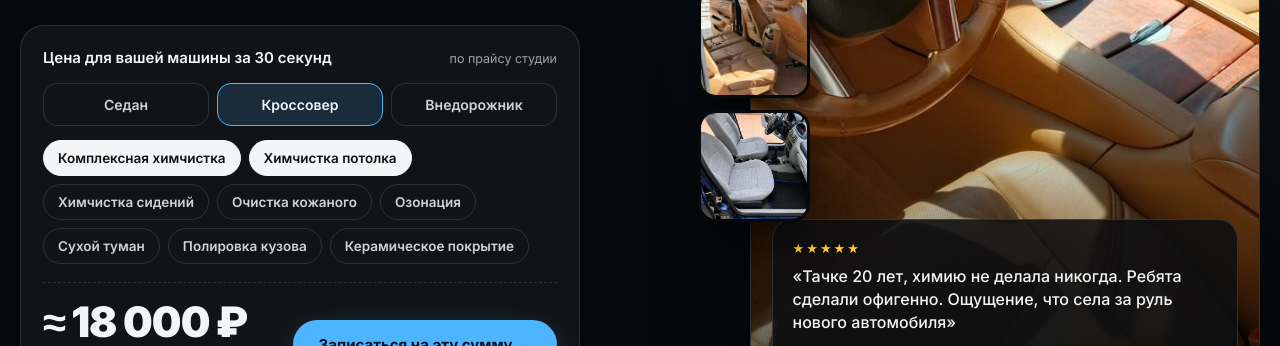
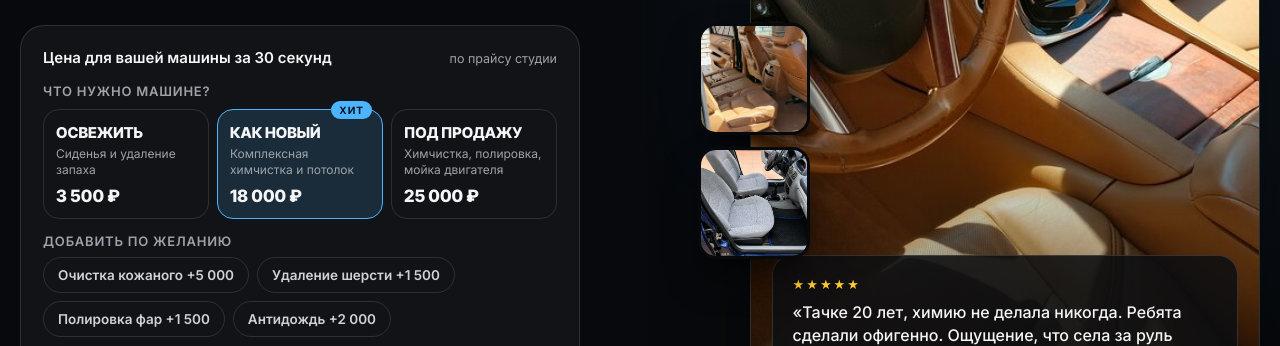
Before and after one commit to denis-sites/blesk-mobil, a plain HTML site: page index.html in a window 1280 px wide. Shown: the part 444-790 px from the top of the page. Drawn offline with Linux system fonts and the light colour scheme.

Commit message:
Прайс вкладками, калькулятор с готовыми вариантами, галерея без грязных фото
Co-Authored-By: Claude Opus 5.5 <noreply@anthropic.com>

```diff
--- a/index.html
+++ b/index.html
@@ -298,6 +298,28 @@ footer .wrap{display:flex;justify-content:space-between;gap:20px;flex-wrap:wrap}
 .brands{display:flex;flex-wrap:wrap;gap:10px 28px;justify-content:center;margin-top:44px;font:800 22px var(--d);text-transform:uppercase;color:#5d5d5a;letter-spacing:.02em}
 .logo span b{color:var(--acc)}
 .dock{grid-template-columns:1fr 1fr 56px}
+/* Калькулятор: 3 готовых варианта (подсказываем выбор) + пара добавок */
+.qc .q{font:600 13px var(--b);color:var(--dim);letter-spacing:.06em;text-transform:uppercase;margin:4px 0 10px}
+.pk{display:grid;grid-template-columns:repeat(3,1fr);gap:8px}
+.pk button{position:relative;text-align:left;border:1px solid var(--line);background:transparent;color:var(--ink);border-radius:16px;padding:14px 12px 12px;cursor:pointer;transition:.2s;font-family:inherit}
+.pk button b{display:block;font:800 15px/1.2 var(--d);text-transform:uppercase}
+.pk button small{display:block;color:var(--dim);font-size:12px;line-height:1.35;margin-top:4px}
+.pk button span{display:block;font:800 17px var(--d);margin-top:8px}
+.pk button i{position:absolute;top:-9px;right:10px;font:700 10px var(--b);letter-spacing:.1em;text-transform:uppercase;background:var(--acc);color:var(--accInk);border-radius:999px;padding:3px 8px;font-style:normal}
+.pk button.on{border-color:var(--acc);background:var(--accSoft)}
+.xt{margin-top:14px}
+.xt .q{margin-bottom:8px}
+/* Прайс: вкладки по группам, по 4 строки + «весь прайс» */
+.ptabs{display:flex;flex-wrap:wrap;gap:8px;margin-bottom:8px}
+.ptabs button{border:1px solid var(--line);background:transparent;color:#cfd2d6;border-radius:999px;padding:10px 18px;font:600 14px var(--b);cursor:pointer;transition:.2s}
+.ptabs button.on{background:var(--acc);border-color:var(--acc);color:var(--accInk)}
+.price .row.hid{display:none}
+.price.all .row.hid{display:grid}
+.pmore{display:flex;flex-wrap:wrap;gap:12px;align-items:center;justify-content:space-between;margin-top:22px}
+.pmore button{background:none;border:0;color:var(--acc);font:600 15px var(--b);cursor:pointer;padding:0}
+.pmore .hint{color:var(--dim);font-size:14px}
+.pmore .hint a{color:var(--ink);text-decoration:underline;text-underline-offset:3px}
+@media (max-width:640px){.pk{grid-template-columns:1fr}.pk button{display:grid;grid-template-columns:1fr auto;align-items:center;gap:2px 12px;padding:12px 14px}.pk button span{grid-row:1/3;grid-column:2;margin:0}.ptabs button{padding:9px 14px;font-size:13px}}
 /* Пара «было / стало» */
 .pair{display:grid;grid-template-columns:1fr 1fr;gap:12px}
 .pair button{position:relative;border:0;padding:0;border-radius:20px;overflow:hidden;cursor:zoom-in;background:#15171a;aspect-ratio:3/4}
@@ -336,8 +358,9 @@ footer .wrap{display:flex;justify-content:space-between;gap:20px;flex-wrap:wrap}
       <!-- Калькулятор. Цены в скрипте, блок PRICE (все цены с Яндекс Карт) -->
       <div class="qc" id="calc">
         <div class="top"><b>Цена для вашей машины за 30 секунд</b><small>по прайсу студии</small></div>
-        <div class="seg" id="body"><button data-k="0">Седан</button><button data-k="1" class="on">Кроссовер</button><button data-k="2">Внедорожник</button></div>
-        <div class="chips" id="svcs"></div>
+        <div class="q">Что нужно машине?</div>
+        <div class="pk" id="pk"></div>
+        <div class="xt"><div class="q">Добавить по желанию</div><div class="chips" id="svcs"></div></div>
         <div class="res">
           <div><div class="tot" id="tot">0 ₽</div><small>точную цену назовём до начала работ</small></div>
           <a class="btn acc" id="wa" href="#" target="_blank" rel="noopener">Записаться на эту сумму →</a>
@@ -350,7 +373,7 @@ footer .wrap{display:flex;justify-content:space-between;gap:20px;flex-wrap:wrap}
     <div class="vis" data-rv="zoom">
       <div class="ph"><img src="img/p01.jpg" alt="Салон Cadillac после химчистки" fetchpriority="high"></div>
       <div class="tag"><i></i>Работа студии</div>
-      <div class="thumbs"><button data-g="7" aria-label="Открыть фото"><img src="img/p08.jpg" alt="Задний ряд после химчистки"></button><button data-g="3" aria-label="Открыть фото"><img src="img/p04.jpg" alt="Сиденья после химчистки"></button></div>
+      <div class="thumbs"><button data-g="5" aria-label="Открыть фото"><img src="img/p08.jpg" alt="Задний ряд после химчистки"></button><button data-g="2" aria-label="Открыть фото"><img src="img/p04.jpg" alt="Сиденья после химчистки"></button></div>
       <div class="quote"><div class="s">★★★★★</div><p>«Тачке 20 лет, химию не делала никогда. Ребята сделали офигенно. Ощущение, что села за руль нового автомобиля»</p><small>Александра Р. · отзыв на Яндекс Картах</small></div>
     </div>
   </div>
@@ -394,7 +417,7 @@ footer .wrap{display:flex;justify-content:space-between;gap:20px;flex-wrap:wrap}
       <article class="s-card" data-rv><div class="im"><span class="svc-tag">Хит</span><img src="img/p01.jpg" alt="Химчистка салона" loading="lazy"></div><div class="bd">
         <h3>Комплексная химчистка</h3><p>Сиденья, ковры, потолок, пластик и багажник. Салон как новый, запах свежий.</p>
         <div class="pr"><span data-p="Комплексная химчистка салона"></span><a href="#calc">Рассчитать →</a></div></div></article>
-      <article class="s-card" data-rv style="--dl:.08s"><div class="im"><img src="img/p07.jpg" alt="Пятна на сиденье до химчистки" loading="lazy"></div><div class="bd">
+      <article class="s-card" data-rv style="--dl:.08s"><div class="im"><img src="img/p04.jpg" alt="Сиденья после химчистки" loading="lazy"></div><div class="bd">
         <h3>Пятна и сиденья</h3><p>Йогурт, кофе, шоколад, следы детей и животных. Отдельно чистим сиденья и убираем шерсть.</p>
         <div class="pr"><span data-p="Химчистка сидений"></span><a href="#calc">Рассчитать →</a></div></div></article>
       <article class="s-card" data-rv style="--dl:.16s"><div class="im"><img src="img/p10.jpg" alt="Салон после чистки" loading="lazy"></div><div class="bd">
@@ -417,17 +440,15 @@ footer .wrap{display:flex;justify-content:space-between;gap:20px;flex-wrap:wrap}
 <section id="works">
   <div class="wrap">
     <div class="head">
-      <div><div class="num">03 · Работы</div><h2>Салоны <em>из нашего бокса</em></h2></div>
-      <p class="sub">Реальные фото студии с Яндекс Карт. Нажмите, чтобы рассмотреть.</p>
+      <div><div class="num">03 · Работы</div><h2>Салоны <em>после нас</em></h2></div>
+      <p class="sub">Так машины выезжают из нашего бокса. Реальные фото студии с Яндекс Карт.</p>
     </div>
     <div class="gal" id="gal">
       <button data-rv><img src="img/p01.jpg" alt="Cadillac, салон после химчистки" loading="lazy"></button>
       <button data-rv><img src="img/p02.jpg" alt="Chevrolet Captiva" loading="lazy"></button>
-      <button data-rv><img src="img/p03.jpg" alt="Пол салона до химчистки" loading="lazy"></button>
       <button data-rv><img src="img/p04.jpg" alt="Сиденья после химчистки" loading="lazy"></button>
       <button data-rv><img src="img/p05.jpg" alt="Smart в боксе" loading="lazy"></button>
       <button data-rv><img src="img/p06.jpg" alt="Cadillac, передние сиденья" loading="lazy"></button>
-      <button data-rv><img src="img/p07.jpg" alt="Пятна на сиденье до чистки" loading="lazy"></button>
       <button data-rv><img src="img/p08.jpg" alt="Cadillac, задний ряд" loading="lazy"></button>
       <button data-rv><img src="img/p09.jpg" alt="Салон после химчистки" loading="lazy"></button>
       <button data-rv><img src="img/p10.jpg" alt="Салон Smart после чистки" loading="lazy"></button>
@@ -443,7 +464,9 @@ footer .wrap{display:flex;justify-content:space-between;gap:20px;flex-wrap:wrap}
       <div><div class="num">04 · Цены</div><h2>Цены, <em>лучшие в городе</em></h2></div>
       <p class="sub">Так пишут клиенты в отзывах. Весь прайс открыт, цену называем до начала работ.</p>
     </div>
+    <div class="ptabs" id="ptabs"></div>
     <div class="price" id="plist"></div>
+    <div class="pmore"><button id="pall">Показать все цены ↓</button><span class="hint">Не знаете, что выбрать? <a data-tg-photo href="#" target="_blank" rel="noopener">Пришлите фото салона</a>, Сергей подскажет.</span></div>
     <p class="note">Итог зависит от размера машины и состояния салона. Точную сумму Сергей назовёт до начала работ.</p>
   </div>
 </section>
@@ -584,57 +607,66 @@ const TG='blesk_mobil';
 const tg=t=>'https://t.me/'+TG+'?text='+encodeURIComponent(t);
 document.querySelectorAll('[data-tg]').forEach(a=>a.href=tg('Здравствуйте! Я с сайта, хочу записаться. Моя машина: '));
 
-/* ===== PRICE: все цены с Яндекс Карт студии (это цены «от»).
-   [название, цена от, выбрано по умолчанию, пояснение для прайса, false = только в прайсе, true = цена не зависит от кузова]
-   Кузов меняет цену только у полировки и керамики. ===== */
-const BODY=[['Седан',1],['Кроссовер',1.15],['Внедорожник',1.3]];
+/* ===== PRICE: все цены с Яндекс Карт студии (цены «от»).
+   [название, цена, группа, пояснение]. Группы — вкладки в разделе «Цены», в каждой сначала видно 4 строки ===== */
 const SVC=[
-  ['Комплексная химчистка салона',15000,true,'Сиденья, ковры, потолок, пластик, багажник',,true],
-  ['Химчистка потолка',3000,true,'Убираем пятна с потолка',,true],
-  ['Химчистка сидений',2000,false,'Отдельно сиденья',,true],
-  ['Очистка кожаного салона',5000,false,'Чистка и уход кремом',,true],
-  ['Озонация салона',1500,false,'Убирает запахи табака, сырости, животных',,true],
-  ['Сухой туман для авто',2000,false,'Свежий запах во всём салоне',,true],
-  ['Полировка кузова',10000,false,'Абразивная и безабразивная'],
-  ['Керамическое покрытие',15000,false,'Защита и блеск кузова'],
-  ['Удаление шерсти животных',1500,false,'',false,true],
-  ['Предпродажная подготовка',25000,false,'Химчистка, полировка, мойка двигателя',false,true],
-  ['Жидкое стекло',10000,false,'Защитное покрытие кузова',false],
-  ['Локальная полировка элемента',2500,false,'Одна деталь',false,true],
-  ['Полировка фар',1500,false,'Убираем мутность и желтизну',false,true],
-  ['Бронирование фар плёнкой',6000,false,'Чтобы фары не мутнели',false,true],
-  ['Полировка стекла',5000,false,'',false,true],
-  ['Антидождь',2000,false,'',false,true],
-  ['Ремонт сколов и трещин лобового',1000,false,'',false,true],
-  ['Мойка двигателя',3000,false,'',false,true],
-  ['Снятие старой плёнки',2000,false,'Например, после такси',false,true],
-  ['Удаление наклеек и клея',500,false,'',false,true],
-  ['Помощь на дороге',2000,false,'Приедем, если машина встала',false,true],
+  ['Комплексная химчистка салона',15000,'Салон','Сиденья, ковры, потолок, пластик, багажник'],
+  ['Химчистка потолка',3000,'Салон','Убираем пятна с потолка'],
+  ['Химчистка сидений',2000,'Салон','Отдельно сиденья'],
+  ['Очистка кожаного салона',5000,'Салон','Чистка и уход кремом'],
+  ['Озонация салона',1500,'Салон','Убирает запахи табака, сырости, животных'],
+  ['Сухой туман для авто',2000,'Салон','Свежий запах во всём салоне'],
+  ['Удаление шерсти животных',1500,'Салон',''],
+  ['Полировка кузова',10000,'Кузов','Абразивная и безабразивная'],
+  ['Керамическое покрытие',15000,'Кузов','Защита и блеск кузова'],
+  ['Предпродажная подготовка',25000,'Кузов','Химчистка, полировка, мойка двигателя'],
+  ['Жидкое стекло',10000,'Кузов','Защитное покрытие кузова'],
+  ['Локальная полировка элемента',2500,'Кузов','Одна деталь'],
+  ['Полировка фар',1500,'Фары и стёкла','Убираем мутность и желтизну'],
+  ['Бронирование фар плёнкой',6000,'Фары и стёкла','Чтобы фары не мутнели'],
+  ['Антидождь',2000,'Фары и стёкла','Капли скатываются с лобового'],
+  ['Полировка стекла',5000,'Фары и стёкла',''],
+  ['Ремонт сколов и трещин лобового',1000,'Фары и стёкла',''],
+  ['Мойка двигателя',3000,'Другое',''],
+  ['Снятие старой плёнки',2000,'Другое','Например, после такси'],
+  ['Удаление наклеек и клея',500,'Другое',''],
+  ['Помощь на дороге',2000,'Другое','Приедем, если машина встала'],
 ];
-let bk=1;
-const box=document.getElementById('svcs'),tot=document.getElementById('tot'),ask=document.getElementById('ask'),waBtn=document.getElementById('wa');
+const P=n=>SVC.find(s=>s[0]===n)[1];
+/* Готовые варианты в калькуляторе: собраны из позиций прайса, сумма = сумма их цен (уточнить у студии) */
+const PK=[
+  ['Освежить','Сиденья и удаление запаха',['Химчистка сидений','Озонация салона']],
+  ['Как новый','Комплексная химчистка и потолок',['Комплексная химчистка салона','Химчистка потолка'],'Хит'],
+  ['Под продажу','Химчистка, полировка, мойка двигателя',['Предпродажная подготовка']],
+];
+const EX=['Очистка кожаного салона','Удаление шерсти животных','Полировка фар','Антидождь'];
+let pk=1;const ex=new Set();
+const pkBox=document.getElementById('pk'),box=document.getElementById('svcs'),tot=document.getElementById('tot'),ask=document.getElementById('ask'),waBtn=document.getElementById('wa');
 const fmt=n=>n.toLocaleString('ru-RU').replace(/ |,/g,' ');
-const pr=(s,k)=>s[5]?s[1]:Math.round(s[1]*k/500)*500;
-SVC.filter(s=>s[4]!==false).forEach(s=>{const b=document.createElement('button');b.textContent=s[0].replace(' салона','').replace(' для авто','');b.className=s[2]?'on':'';b.onclick=()=>{s[2]=!s[2];b.classList.toggle('on',s[2]);calc()};box.appendChild(b)});
-document.querySelectorAll('#body button').forEach(b=>b.onclick=()=>{document.querySelectorAll('#body button').forEach(x=>x.classList.remove('on'));b.classList.add('on');bk=+b.dataset.k;calc()});
+const pkSum=p=>p[2].reduce((a,n)=>a+P(n),0);
+PK.forEach((p,i)=>{const b=document.createElement('button');b.innerHTML=(p[3]?`<i>${p[3]}</i>`:'')+`<b>${p[0]}</b><small>${p[1]}</small><span>${fmt(pkSum(p))} ₽</span>`;b.className=i===pk?'on':'';b.onclick=()=>{pk=i;[...pkBox.children].forEach((x,j)=>x.classList.toggle('on',j===i));calc()};pkBox.appendChild(b)});
+EX.forEach(n=>{const b=document.createElement('button');b.textContent=n.replace(' салона','').replace(' животных','')+' +'+fmt(P(n));b.onclick=()=>{ex.has(n)?ex.delete(n):ex.add(n);b.classList.toggle('on',ex.has(n));calc()};box.appendChild(b)});
 let shown=0;
 function calc(){
-  const on=SVC.filter(s=>s[2]),k=BODY[bk][1];
-  const sum=on.filter(s=>s[1]).reduce((a,s)=>a+pr(s,k),0);
-  ask.textContent='';
-  anim(sum);
-  const list=on.map(s=>s[0].toLowerCase()).join(', ')||'консультация';
-  waBtn.href=tg(`Здравствуйте! Я с сайта. ${BODY[bk][0]}: ${list}`+(sum?` ≈ ${fmt(sum)} ₽`:'')+`. Моя машина: `);
+  const items=[...PK[pk][2],...ex],sum=items.reduce((a,n)=>a+P(n),0);
+  ask.textContent='';anim(sum);
+  waBtn.href=tg(`Здравствуйте! Я с сайта. Хочу «${PK[pk][0]}»: ${items.map(s=>s.toLowerCase()).join(', ')} ≈ ${fmt(sum)} ₽. Моя машина: `);
 }
 function anim(to){
   const from=shown,t0=performance.now(),dur=matchMedia('(prefers-reduced-motion:reduce)').matches?0:450;
   const step=t=>{const q=dur?Math.min(1,(t-t0)/dur):1,e=1-Math.pow(1-q,3);shown=Math.round(from+(to-from)*e);tot.textContent=(to?'≈ ':'')+fmt(shown)+' ₽';if(q<1)requestAnimationFrame(step)};
   requestAnimationFrame(step);
 }
-calc();
-(()=>{const k=BODY[bk][1],s=SVC.filter(x=>x[2]&&x[1]).reduce((a,x)=>a+pr(x,k),0);shown=s;tot.textContent=(s?'≈ ':'')+fmt(s)+' ₽'})();
-/* Прайс строками и цены в карточках из того же списка SVC */
-document.getElementById('plist').innerHTML=SVC.map(s=>`<div class="row" data-rv><div><b>${s[0]}</b>${s[3]?`<p>${s[3]}</p>`:''}</div><div class="v"><small>от</small>${fmt(s[1])} ₽</div></div>`).join('');
+shown=pkSum(PK[pk]);tot.textContent='≈ '+fmt(shown)+' ₽';calc();
+/* Прайс: вкладки по группам, в каждой видно 4 строки, остальное по кнопке */
+const GR=[...new Set(SVC.map(s=>s[2]))],pl=document.getElementById('plist'),pt=document.getElementById('ptabs'),pall=document.getElementById('pall');
+function showGr(g){[...pt.children].forEach(b=>b.classList.toggle('on',b.textContent===g));pl.classList.remove('all');
+  const rows=SVC.filter(s=>s[2]===g);pl.innerHTML=rows.map((s,i)=>`<div class="row${i>3?' hid':''}"><div><b>${s[0]}</b>${s[3]?`<p>${s[3]}</p>`:''}</div><div class="v"><small>от</small>${fmt(s[1])} ₽</div></div>`).join('');
+  pall.style.display=rows.length>4?'':'none';pall.textContent='Ещё '+(rows.length-4)+' ↓'}
+GR.forEach(g=>{const b=document.createElement('button');b.textContent=g;b.onclick=()=>showGr(g);pt.appendChild(b)});
+pall.onclick=()=>{pl.classList.add('all');pall.style.display='none'};
+showGr(GR[0]);
+document.querySelectorAll('[data-tg-photo]').forEach(a=>a.href=tg('Здравствуйте! Я с сайта. Пришлю фото салона, подскажите, что нужно и сколько будет стоить. Моя машина: '));
 document.querySelectorAll('[data-p]').forEach(el=>{const s=SVC.find(x=>x[0]===el.dataset.p);el.textContent=s?'от '+fmt(s[1])+' ₽':'цену назовём'});
 
 /* Появление при скролле */
@@ -647,7 +679,9 @@ document.querySelectorAll('.mq,#map').forEach(el=>po.observe(el));
 const gal=[...document.querySelectorAll('#gal img')],lbx=document.getElementById('lbx'),lbi=lbx.querySelector('img');let gi=0;
 const show=i=>{gi=(i+gal.length)%gal.length;lbi.src=gal[gi].src;lbi.alt=gal[gi].alt;lbx.classList.add('on')};
 gal.forEach((im,i)=>im.parentElement.addEventListener('click',()=>show(i)));
-document.querySelectorAll('.thumbs button,.pair button').forEach(b=>b.onclick=()=>show(+b.dataset.g));
+document.querySelectorAll('.thumbs button').forEach(b=>b.onclick=()=>show(+b.dataset.g));
+/* Пара «было/стало» открывает своё фото (грязных фото в галерее нет) */
+document.querySelectorAll('.pair button').forEach(b=>b.onclick=()=>{const im=b.querySelector('img');lbi.src=im.src;lbi.alt=im.alt;lbx.classList.add('on')});
 lbx.querySelector('.x').onclick=()=>lbx.classList.remove('on');
 lbx.querySelector('.p').onclick=e=>{e.stopPropagation();show(gi-1)};
 lbx.querySelector('.n').onclick=e=>{e.stopPropagation();show(gi+1)};
```
